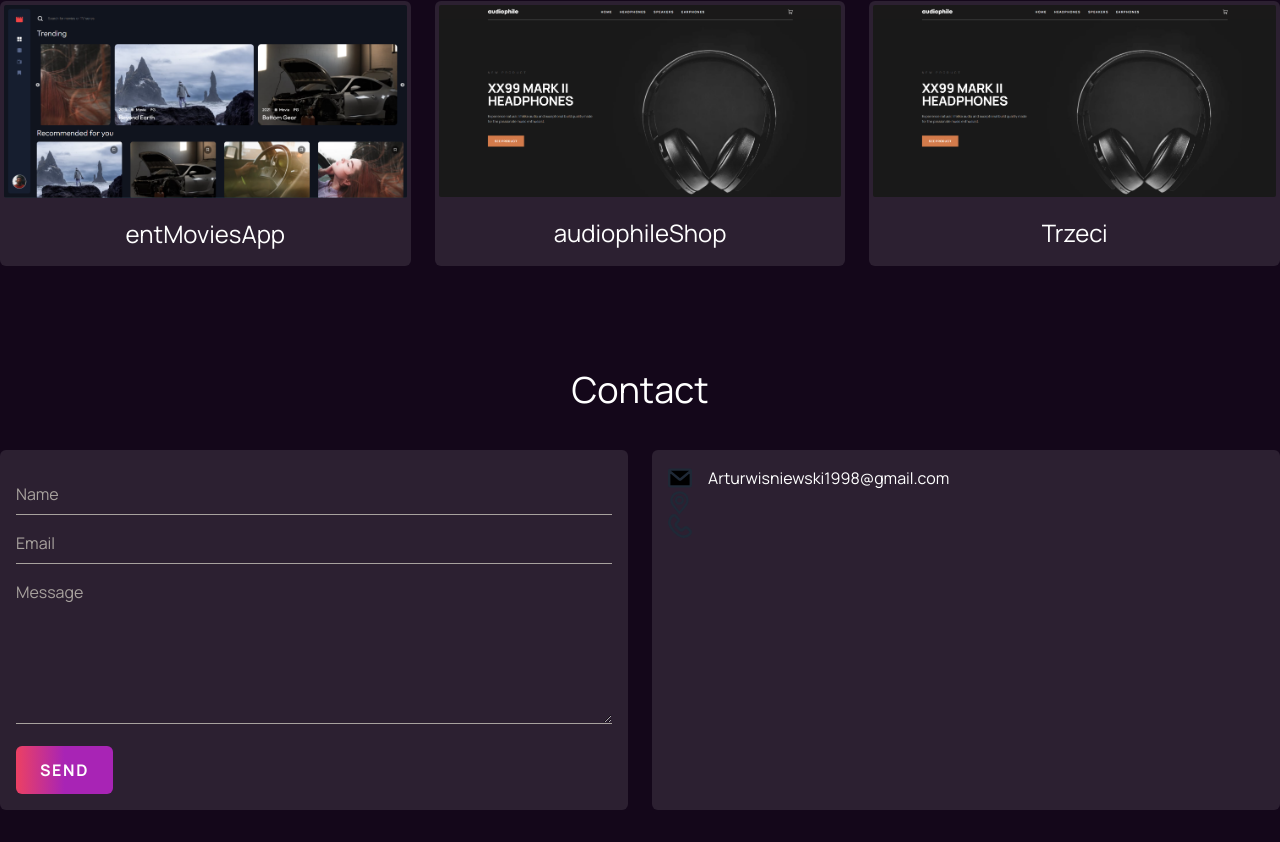
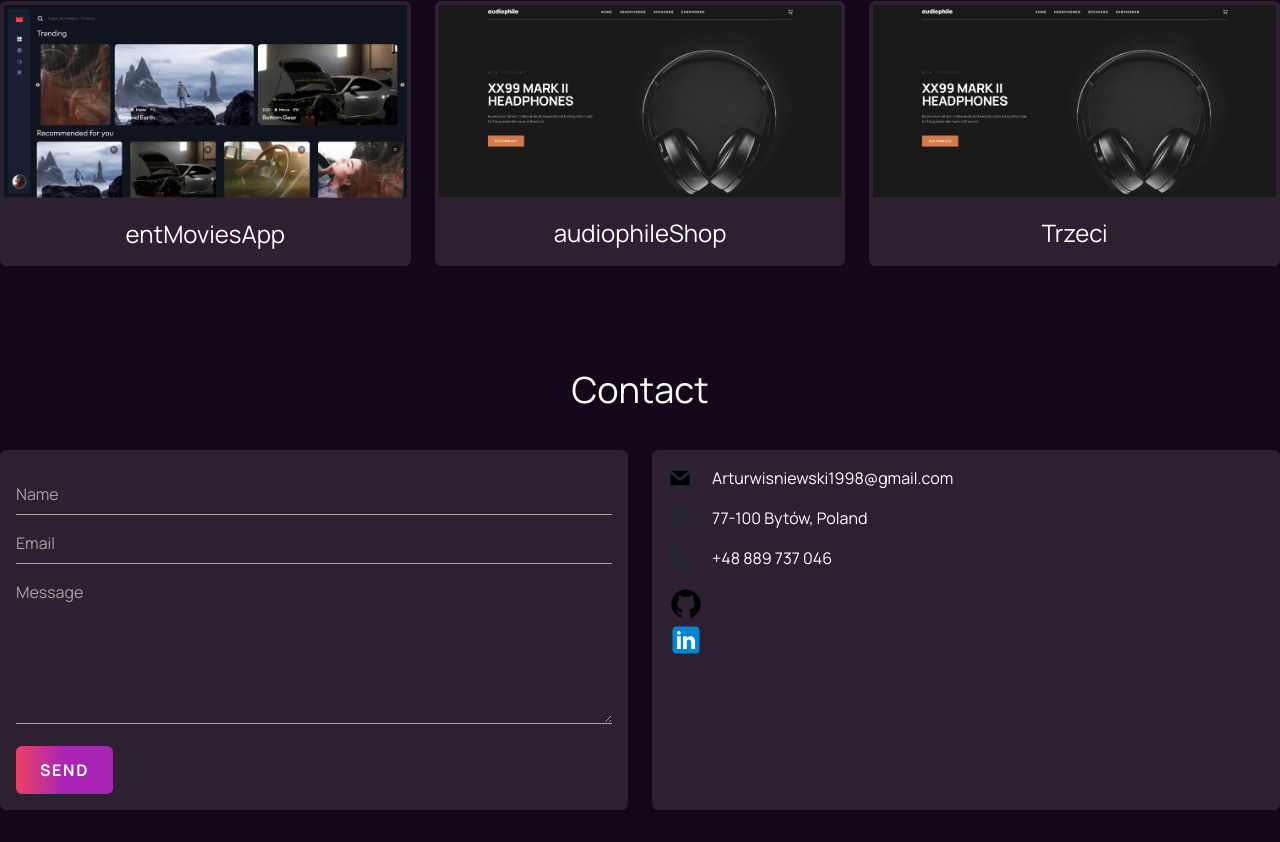
Before and after one commit to ArturDBW/Portfolio, a React (Vite) app: page / in a window 1280 px wide. Shown: the part 1355-2197 px from the top of the page. Built offline with nearby package versions, Linux system fonts and the light colour scheme; what tailwindcss-gradients would draw is missing.

Commit message:
add structure to infoContact.tsx

```diff
--- a/src/components/Contact.tsx
+++ b/src/components/Contact.tsx
@@ -1,7 +1,5 @@
-import { Mailsvg } from "../svg/Mailsvg";
-import { Phonesvg } from "../svg/Phonesvg";
-import { Pinsvg } from "../svg/Pinsvg";
 import { FormContact } from "./FormContact";
+import { InfoContact } from "./InfoContact";
 
 export const Contact = () => {
   return (
@@ -9,14 +7,7 @@ export const Contact = () => {
       <h2 className="my-10 text-center text-4xl">Contact</h2>
       <div className="mx-auto flex max-w-7xl gap-x-6">
         <FormContact />
-        <div className="w-1/2 rounded-md bg-white bg-opacity-10 p-4">
-          <div className="flex">
-            <Mailsvg />
-            <p className="ml-4">Arturwisniewski1998@gmail.com</p>
-          </div>
-          <Pinsvg />
-          <Phonesvg />
-        </div>
+        <InfoContact />
       </div>
     </div>
   );
--- a/src/components/InfoContact.tsx
+++ b/src/components/InfoContact.tsx
@@ -1,3 +1,28 @@
+import { GitHubsvg } from "../svg/GitHubsvg";
+import { Linkedlnsvg } from "../svg/Linkedlnsvg";
+import { Mailsvg } from "../svg/Mailsvg";
+import { Phonesvg } from "../svg/Phonesvg";
+import { Pinsvg } from "../svg/Pinsvg";
+
 export const InfoContact = () => {
-  return <div>InfoContact</div>;
+  return (
+    <div className="w-1/2 space-y-4 rounded-md bg-white bg-opacity-10 p-4">
+      <div className="flex">
+        <Mailsvg />
+        <span className="ml-5">Arturwisniewski1998@gmail.com</span>
+      </div>
+      <div className="flex">
+        <Pinsvg />
+        <span className="ml-5">77-100 Bytów, Poland</span>
+      </div>
+      <div className="flex">
+        <Phonesvg />
+        <span className="ml-5">+48 889 737 046</span>
+      </div>
+      <div>
+        <GitHubsvg />
+        <Linkedlnsvg />
+      </div>
+    </div>
+  );
 };
```
